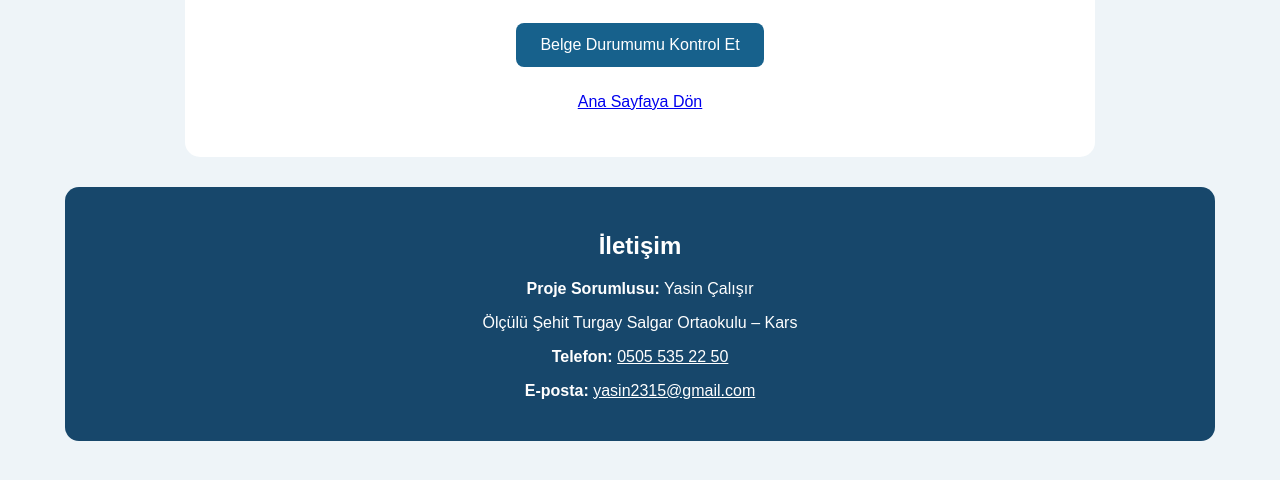
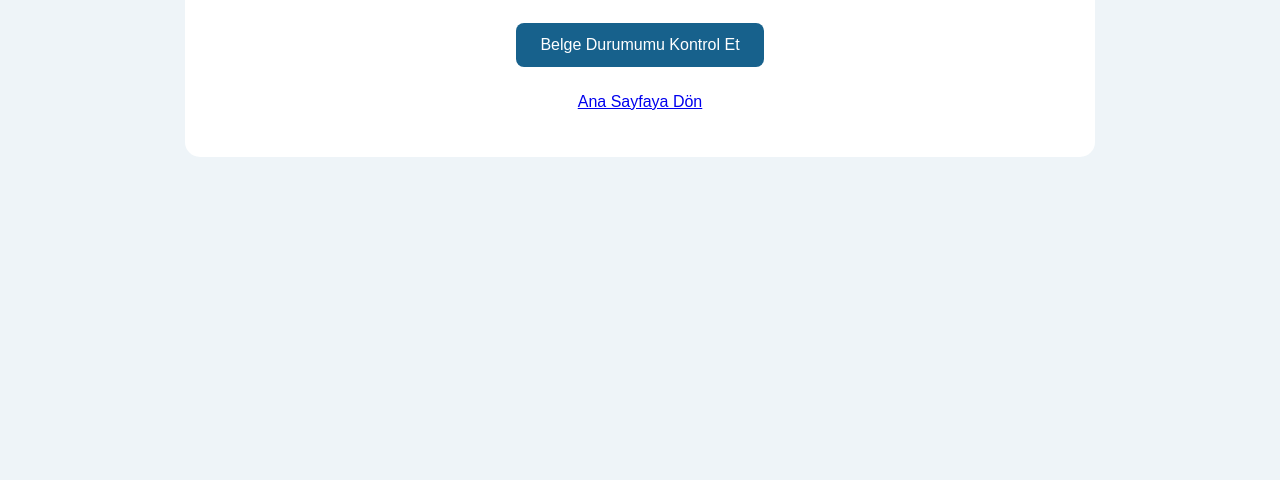
Before and after one commit to YasinCalisir/kars-kulturel-miras-atlasi, a plain HTML site: page belge.html in a window 1280 px wide. Shown: the part 182-662 px from the top of the page. Drawn offline with Linux system fonts and the light colour scheme.

Commit message:
Update belge.html

```diff
--- a/belge.html
+++ b/belge.html
@@ -129,33 +129,7 @@ function checkCertificate() {
     status.innerText = "Tebrikler! Belgen hazır.";
 }
 </script>
-<section style="
-    max-width:1100px;
-    margin:30px auto;
-    padding:25px;
-    background:#17476b;
-    color:white;
-    text-align:center;
-    border-radius:14px;
-">
-    <h2>İletişim</h2>
 
-    <p><strong>Proje Sorumlusu:</strong> Yasin Çalışır</p>
-    <p>Ölçülü Şehit Turgay Salgar Ortaokulu – Kars</p>
-
-    <p>
-        <strong>Telefon:</strong>
-        <a href="tel:+905055352250" style="color:white;">
-            0505 535 22 50
-        </a>
-    </p>
-
-    <p>
-        <strong>E-posta:</strong>
-        <a href="mailto:yasin2315@gmail.com" style="color:white;">
-            yasin2315@gmail.com
-        </a>
-    </p>
 </section>
 </body>
 </html>
```
